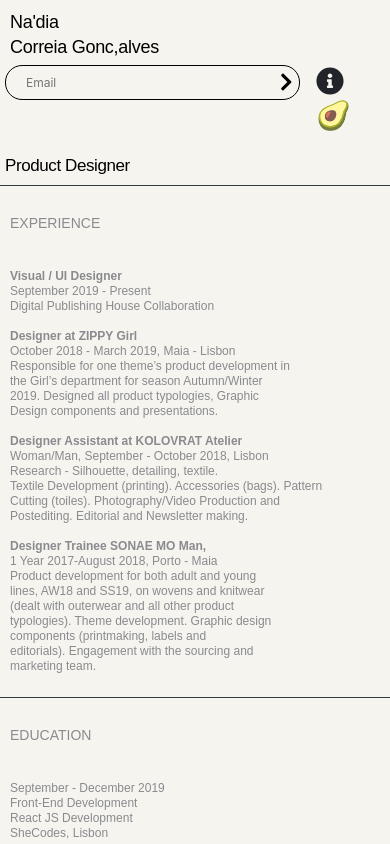
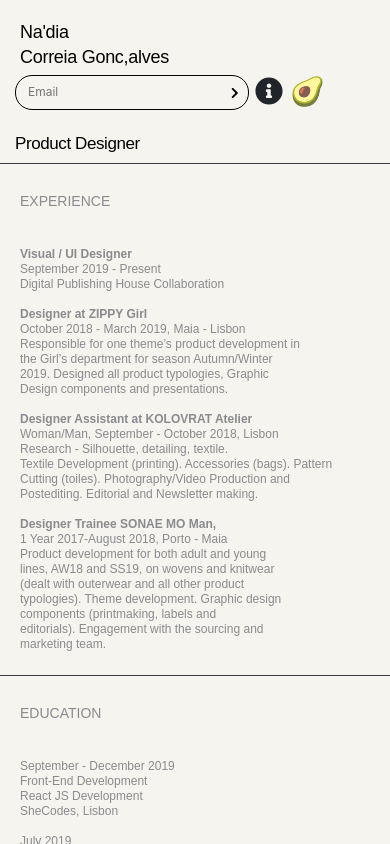
Before and after one commit to liatabilom/info-page, a React (Create React App) app: page / in a window 390 px wide. Shown: the top 844 px of the page. Built offline with nearby package versions, Linux system fonts and the light colour scheme.

Commit message:
css components adjustment

```diff
--- a/src/InfoMain.css
+++ b/src/InfoMain.css
@@ -1,8 +1,12 @@
-@import url('https://fonts.googleapis.com/css?family=Nunito+Sans&display=swap'rel='stylesheet');
+@import url("https://fonts.googleapis.com/css?family=Nunito+Sans&display=swap"rel="stylesheet");
+
+.mainHeader {
+  padding: 24px;
+}
 
 .header {
   text-align: left;
-	font-family: 'Nunito Sans', sans-serif;
+  font-family: "Nunito Sans", sans-serif;
   font-size: 18px;
   line-height: 25px;
   display: flex;
@@ -23,3 +27,9 @@
   padding: 0px;
   margin: 0px;
 }
+
+@media only screen and (max-width: 600px) {
+  .mainHeader {
+    padding: 10px;
+  }
+}
--- a/src/InfoMain.js
+++ b/src/InfoMain.js
@@ -1,15 +1,18 @@
-import React, { Component } from 'react';
-import Curriculum from './Curriculum';
-import Search from './Search';
-import './InfoMain.css';
+import React, { Component } from "react";
+import Curriculum from "./Curriculum";
+import Search from "./Search";
+import "./InfoMain.css";
 
 class InfoPage extends Component {
   render() {
     return (
-			<div>
+      <div class="mainHeader">
         <div className="header">
           <header>
-						<a href="https://www.correiagoncalves.com" style={{ textDecoration: 'none', color: 'black' }}>
+            <a
+              href="https://www.correiagoncalves.com"
+              style={{ textDecoration: "none", color: "black" }}
+            >
               Na'dia
               <br />
               Correia Gonc,alves
--- a/src/Search.css
+++ b/src/Search.css
@@ -1,5 +1,13 @@
+.clearfix {
+  display: flex;
+  flex-direction: row;
+}
+
 .emailInput {
   display: flex;
+  flex-direction: row;
+  justify-content: space-between;
+  align-items: center;
   background-color: transparent;
   width: 295px;
   height: 35px;
@@ -8,15 +16,20 @@
   font-size: 12px;
   text-align: left;
   text-indent: 15px;
-	padding: 0 0 0 5px;
+  padding: 10px;
 }
 
-.submitEmail {
+.emailInput input {
+  background: none;
+  border: none;
+}
+
+/* .submitEmail {
 	position: absolute;
 	left: 280px;
 	top: 70px;
 	font-size: 50%;
-}
+} */
 
 .button {
   border-radius: 70px;
@@ -24,14 +37,23 @@
 
 .avocadoIcon {
   font-size: 70%;
+  margin-left: 1rem;
 }
 
 .infoIcon {
   font-size: 70%;
+  margin-left: 1rem;
 }
 
-/* @media screen and (max-width: 400px) {
+@media screen and (max-width: 600px) {
   .emailInput {
-		font-size: 50%;
+    width: 234px;
   }
-} */
+  .infoIcon {
+    margin-left: 0.4rem;
+  }
+
+  .avocadoIcon {
+    margin-left: 0.4rem;
+  }
+}
--- a/src/Search.js
+++ b/src/Search.js
@@ -1,12 +1,12 @@
-import React, { Component } from 'react';
-import { FontAwesomeIcon } from '@fortawesome/react-fontawesome';
-import { faInfoCircle } from '@fortawesome/free-solid-svg-icons';
-import { faChevronRight } from '@fortawesome/free-solid-svg-icons';
-import './Search.css';
+import React, { Component } from "react";
+import { FontAwesomeIcon } from "@fortawesome/react-fontawesome";
+import { faInfoCircle } from "@fortawesome/free-solid-svg-icons";
+import { faChevronRight } from "@fortawesome/free-solid-svg-icons";
+import "./Search.css";
 
 class Search extends Component {
-	state = '';
-	preventReload = event => {
+  state = "";
+  preventReload = (event) => {
     event.preventDefault();
     this.setState({});
   };
@@ -17,25 +17,30 @@ class Search extends Component {
         <h1 style={{ margin: 0 }}>
           <div className="clearfix">
             <form onSubmit={this.preventReload}>
-							<input className="emailInput float-left" type="text" placeholder="Email" />
               <a
+                className="emailInput"
                 href="mailto:nadiacoralves@gmail.com?Subject=Hi%20Nadia"
                 target="_top"
-								className="submitEmail"
-								style={{ color: 'black' }}
+                // className="submitEmail"
+                style={{ color: "black" }}
               >
+                <input
+                  className=" float-left"
+                  type="text"
+                  placeholder="Email"
+                />
                 <FontAwesomeIcon icon={faChevronRight} size="1x" />
               </a>
             </form>
-						<span className="infoIcon float-left ml-3">
+            <span className="infoIcon">
               <FontAwesomeIcon icon={faInfoCircle} size="1x" />
             </span>
-						<span className="avocadoIcon float-left ml-3" role="img" aria-label="Avocado">
+            <span className="avocadoIcon" role="img" aria-label="Avocado">
               <a
                 href="https://nadiacoralves.tumblr.com/"
                 target="_blank"
                 rel="noopener noreferrer"
-								style={{ textDecoration: 'none' }}
+                style={{ textDecoration: "none" }}
               >
                 🥑
               </a>
```
Lines whose indentation alone changed are shown as unchanged.
